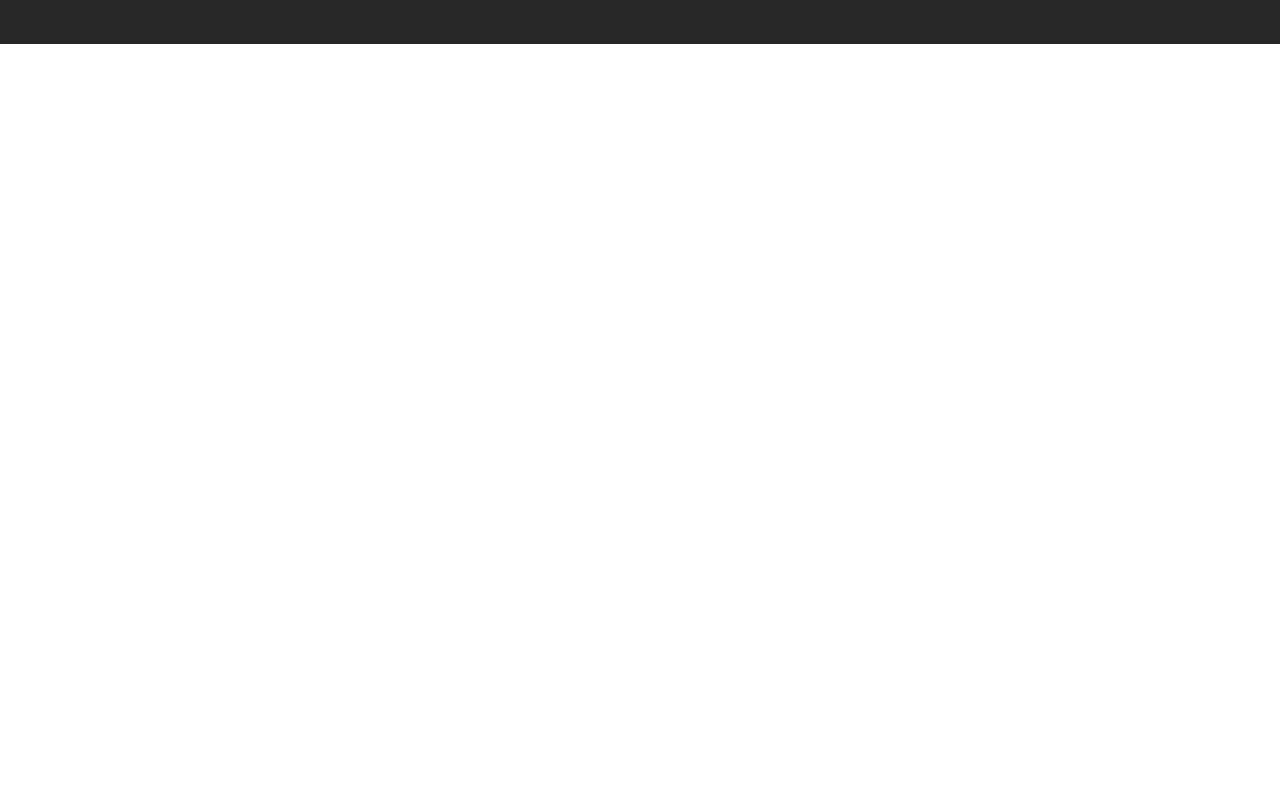
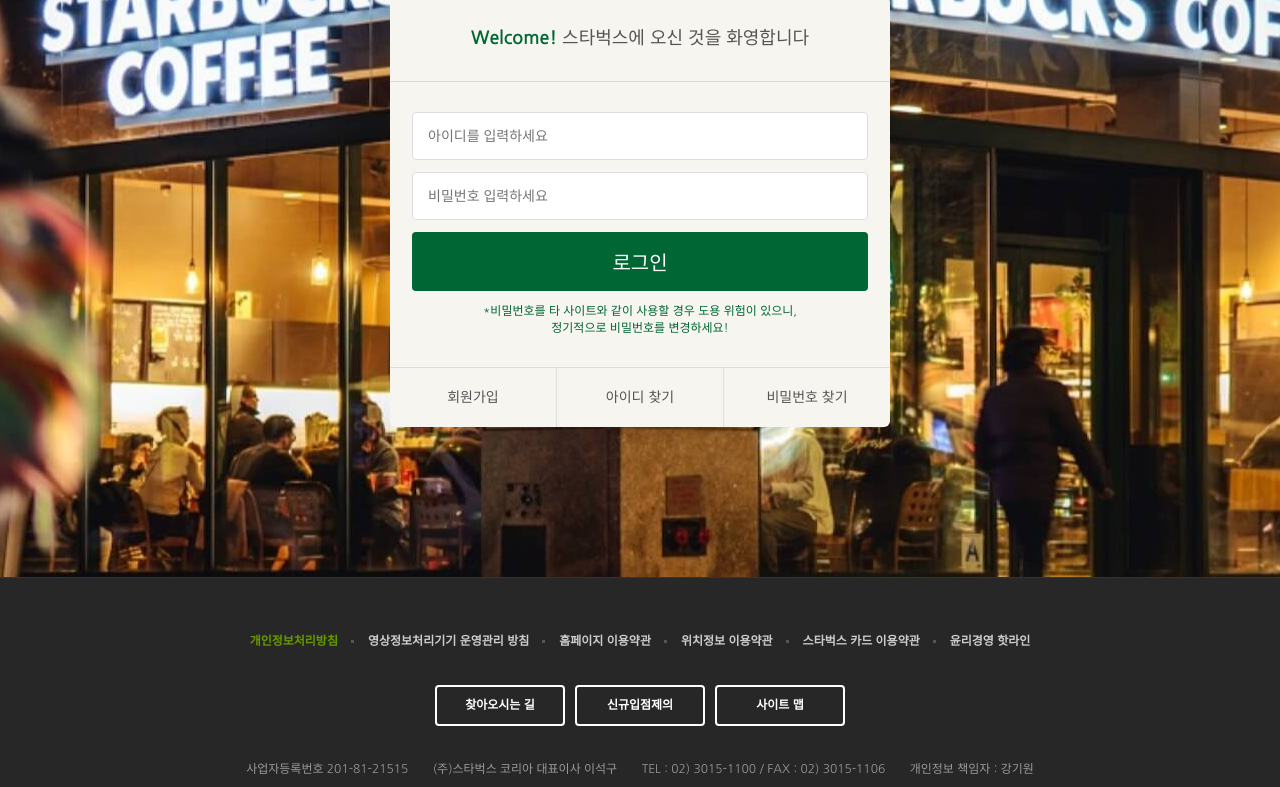
Before and after one commit to big-lark/starbucks, a plain HTML site: page signin/index.html in a window 1280 px wide. Shown: the part 290-1077 px from the top of the page. Before the commit the page ends 800 px from the top, so only its background shows below. Drawn offline with nearby package versions, Linux system fonts and the light colour scheme.

Commit message:
로그인 페이지 완성

```diff
--- /dev/null
+++ b/css/signin.css
@@ -0,0 +1,89 @@
+.signin {
+  margin-top: 120px;
+  padding: 100px 0 150px;
+  background-image: url(../images/signin_bg.jpg);
+  background-repeat: no-repeat;
+  background-position: center;
+  background-attachment: fixed;
+}
+
+.signin h1 {
+  color: #fff;
+  font-size: 30px;
+  font-weight: 700;
+  text-align: center;
+  margin-bottom: 24px;
+}
+
+.signin__card {
+  width: 500px;
+  margin: 0 auto;
+  border-radius: 6px;
+  background-color: #f6f5f0;
+  box-shadow: 2px 2px 20px reba(0,0,0,.3);
+  color: #555;
+}
+
+.signin__card h2 {
+  padding: 30px;
+  font-size: 18px;
+  text-align: center;
+  border-bottom: 1px solid #ddd;
+}
+
+.signin__card h2 strong {
+  font-weight: 700;
+  color: #006633;
+}
+
+.signin__card form {
+  padding: 30px 22px;
+}
+
+.signin__card form input {
+  width: 100%;
+  margin-bottom: 12px;
+  padding: 15px;
+  border: 1px solid #ddd;
+  border-radius: 4px;
+  outline: none;
+  box-sizing: border-box;
+  font-size: 14px;
+}
+
+.signin__card form [type="submit"] {
+  background-color: #063;
+  border: none;
+  color: #fff;
+  font-size: 20px;
+  cursor: pointer;
+}
+
+.signin__card form p {
+  font-size: 12px;
+  color: #006633;
+  text-align: center;
+}
+
+.signin__card .actions {
+  display: flex;
+  border-top: 1px solid #ddd;
+}
+
+.signin__card .actions a {
+  flex-grow: 1;
+  flex-basis: 0;
+  text-align: center;
+  padding: 20px;
+  color: #555;
+  font-size: 14px;
+  border-right: 1px solid #ddd;
+}
+
+.signin__card .actions a:last-child {
+  border-right: none;
+}
+
+.signin__card .actions a:hover {
+  text-decoration: underline;
+}
--- a/signin/index.html
+++ b/signin/index.html
@@ -36,6 +36,7 @@
   <link rel="stylesheet" href="https://fonts.googleapis.com/icon?family=Material+Icons" />
 
   <link rel="stylesheet" href="../css/common.css" />
+  <link rel="stylesheet" href="../css/signin.css" />
 
   <script defer src="../js/youtube.js"></script>
   <script defer src="../js/common.js"></script>
@@ -374,7 +375,26 @@
   </header>
 
   <section class="signin">
-
+    <h1>로그인</h1>
+    <div class="signin__card">
+      <h2>
+        <strong>Welcome!</strong> 스타벅스에 오신 것을 화영합니다
+      </h2>
+      <form>
+        <input type="text" placeholder="아이디를 입력하세요"/>
+        <input type="password" placeholder="비밀번호 입력하세요"/>
+        <input type="submit" value="로그인"/>
+        <p>
+          *비밀번호를 타 사이트와 같이 사용할 경우 도용 위험이 있으니,<br/>
+          정기적으로 비밀번호를 변경하세요!
+        </p>
+      </form>
+      <div class="actions">
+        <a href="javascript:void(0)">회원가입</a>
+        <a href="javascript:void(0)">아이디 찾기</a>
+        <a href="javascript:void(0)">비밀번호 찾기</a>
+      </div>
+    </div>
   </section>
 
   <!--FOOTER-->
```
